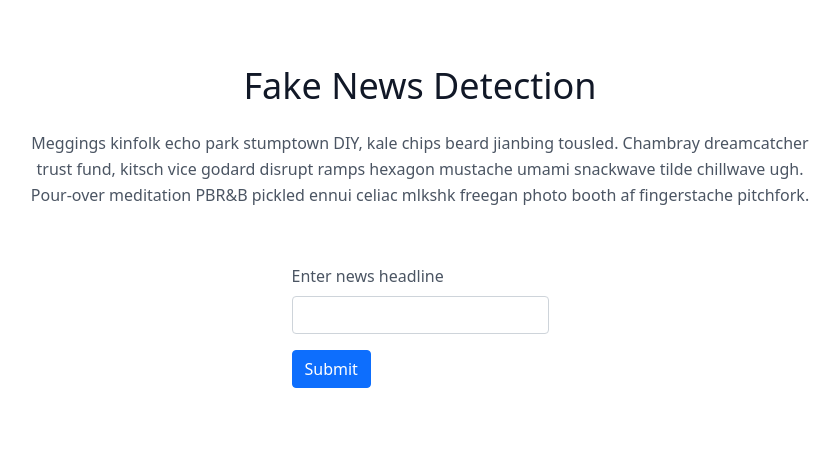
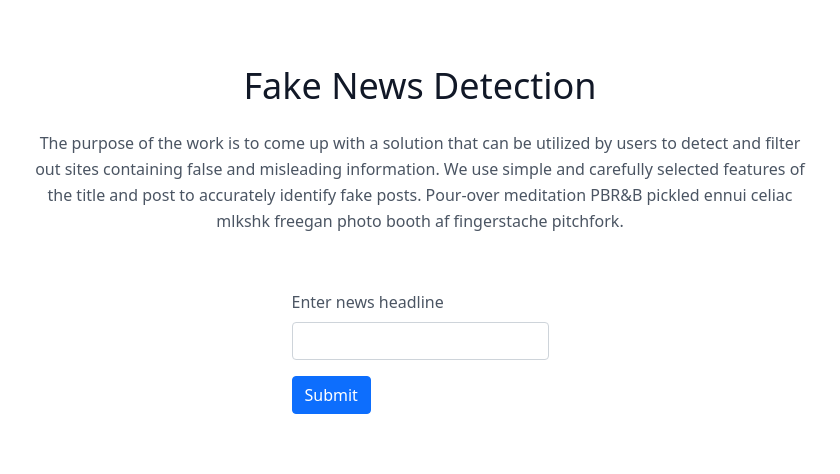
Before and after one commit to deeksha7927/Fake-News-Detection, a Flask app: page /prediction in a window 1280 px wide. Shown: the part 128-602 px from the top of the page, without its empty margins (220-1060 px from the left). Run offline with Flask 2, Linux system fonts and the light colour scheme; parts of the project's set-up code (start-up, migrations or seed data) failed here and were passed over.

Commit message:
Update prediction.html

```diff
--- a/templates/prediction.html
+++ b/templates/prediction.html
@@ -34,7 +34,7 @@
 
           <div class="text-center lg:w-2/3 w-full">
             <h1 class="title-font sm:text-4xl text-3xl mb-4 font-medium text-gray-900">Fake News Detection</h1>
-            <p class="mb-8 leading-relaxed">Meggings kinfolk echo park stumptown DIY, kale chips beard jianbing tousled. Chambray dreamcatcher trust fund, kitsch vice godard disrupt ramps hexagon mustache umami snackwave tilde chillwave ugh. Pour-over meditation PBR&amp;B pickled ennui celiac mlkshk freegan photo booth af fingerstache pitchfork.</p>
+            <p class="mb-8 leading-relaxed">The purpose of the work is to come up with a solution that can be utilized by users to detect and filter out sites containing false and misleading information. We use simple and carefully selected features of the title and post to accurately identify fake posts. Pour-over meditation PBR&amp;B pickled ennui celiac mlkshk freegan photo booth af fingerstache pitchfork.</p>
             <div class="flex justify-center">
 
             </div>
```
